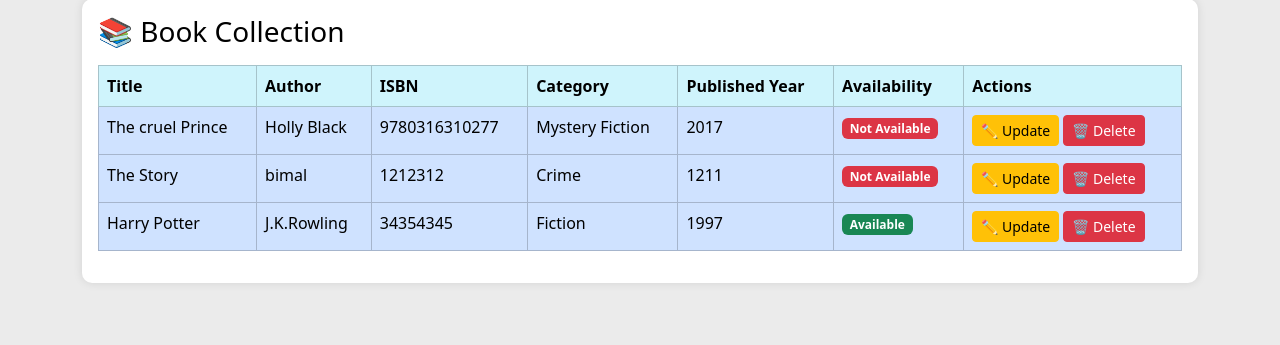
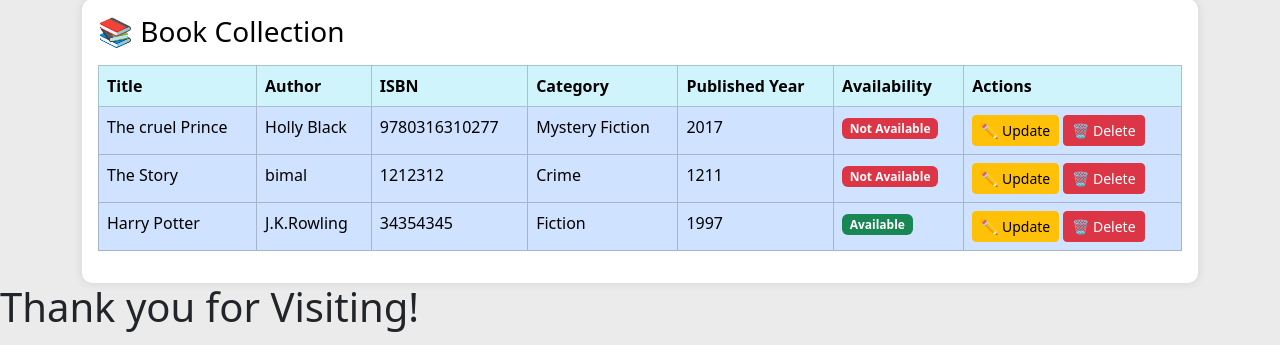
Before and after one commit to Jiya156/LibraryManagement, a Django app: page / in a window 1280 px wide. Shown: the part 455-800 px from the top of the page. Run offline with Django 5.2, Linux system fonts and the light colour scheme; data comes from the database, SQL or seed files in the repository; some libraries are stand-ins or nearby versions.

Commit message:
Added footer in home page

```diff
--- a/template/home.html
+++ b/template/home.html
@@ -92,5 +92,9 @@
         </div>
     </div>
 
+    <div>
+        <h1>Thank you for Visiting!</h1>
+    </div>
+
 </body>
 </html>
```
